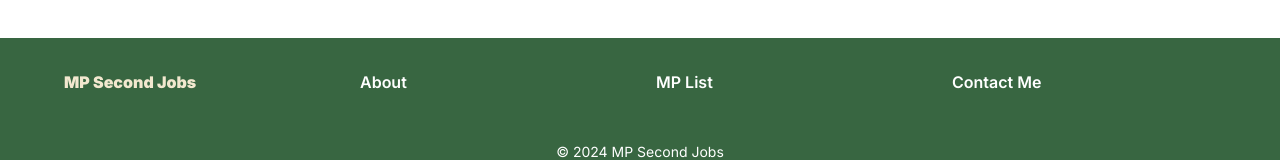
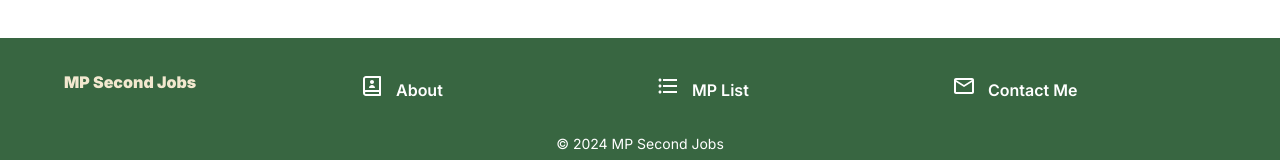
Before and after one commit to zamarz/second-jobs, a Next.js app: page /mps in a window 1280 px wide. Shown: the part 886-1046 px from the top of the page. Built offline with nearby package versions, Linux system fonts and the light colour scheme; no server answers.

Commit message:
Add icons to footer

```diff
--- a/src/components/Footer.tsx
+++ b/src/components/Footer.tsx
@@ -1,6 +1,9 @@
 import Link from "next/link";
+import { MdFormatListBulleted, MdOutlineEmail } from "react-icons/md";
+import { RiContactsBook2Line } from "react-icons/ri";
 
 const Footer = () => {
+  const style = { fontSize: "1.5em" };
   return (
     <footer className="bg-primary text-white py-8 px-6 sm:px-8 lg:px-16">
       <div className="container mx-auto max-w-screen-lg xl:max-w-screen-xl">
@@ -8,18 +11,21 @@ const Footer = () => {
           <Link href="/" className="font-black text-tertiary-light">
             MP Second Jobs
           </Link>
-          <div className="space-y-2">
-            <h4 className="font-semibold mb-4">
+          <div className="space-y-2 flex items-center">
+            <RiContactsBook2Line style={style} />
+            <h4 className="font-semibold mb-4 px-3">
               <Link href="/about">About</Link>
             </h4>
           </div>
-          <div className="space-y-2">
-            <h4 className="font-semibold mb-4">
+          <div className="space-y-2 flex items-center">
+            <MdFormatListBulleted style={style} />
+            <h4 className="font-semibold mb-4 px-3">
               <Link href="/mps">MP List</Link>
             </h4>
           </div>
-          <div className="space-y-2">
-            <h4 className="font-semibold mb-4">
+          <div className="space-y-2 flex items-center">
+            <MdOutlineEmail style={style} />
+            <h4 className="font-semibold mb-4 px-3">
               <Link href="/contact">Contact Me</Link>
             </h4>
           </div>
```
Also changed, not shown: 1 other file (tests, documents, lock files or other folders).
